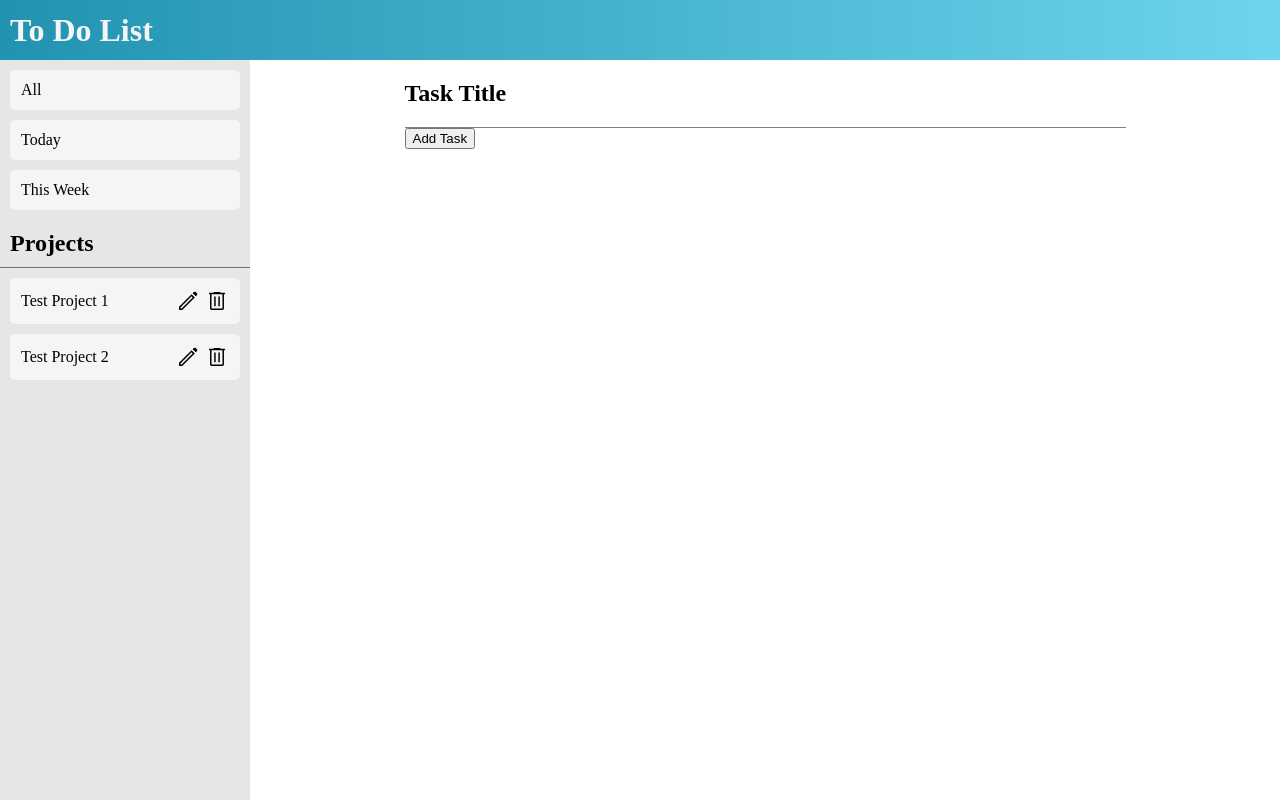
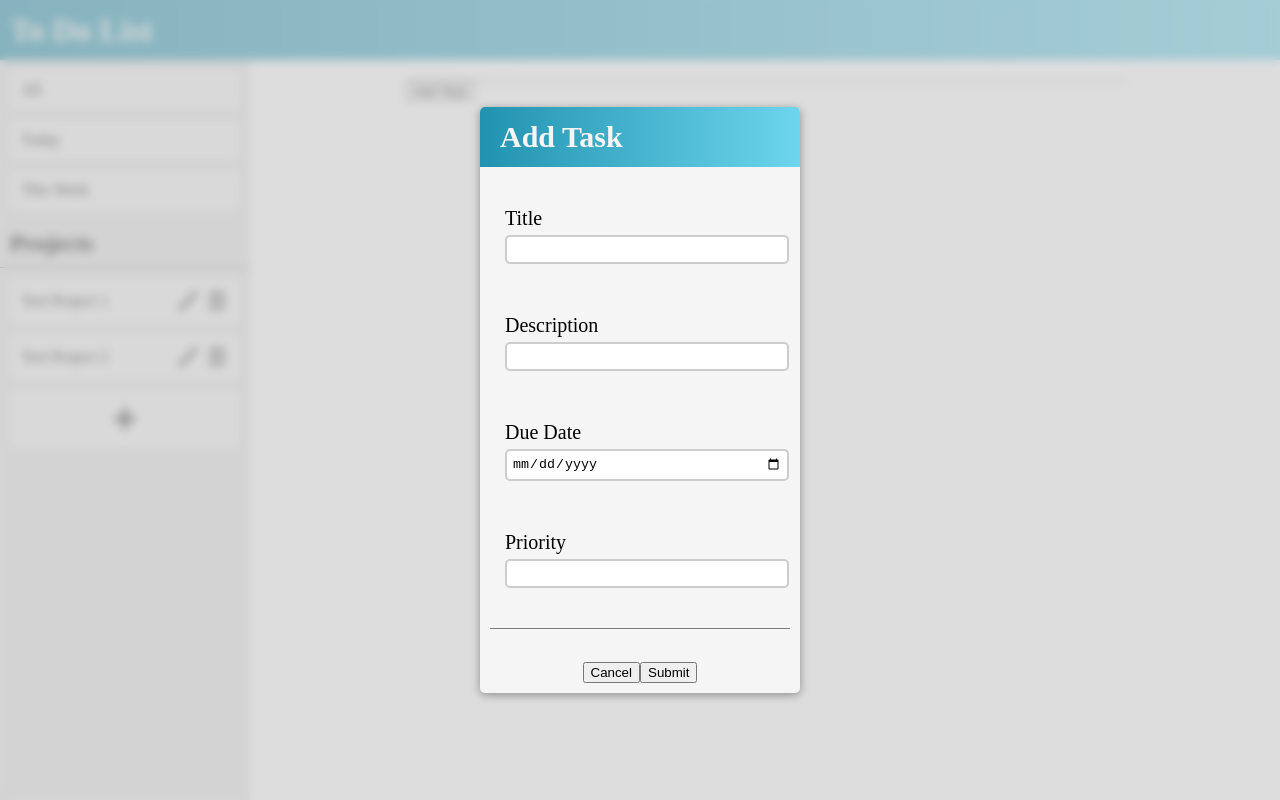
Before and after one commit to Spaceflyy/ToDoList, a website built with webpack: page src/template.html in a window 1280 px wide. Both pictures are taken after a click on the button "Add Task". Built offline with nearby package versions, Linux system fonts and the light colour scheme; what pubsub-js would draw is missing.

Commit message:
Add tasks modal and ability to add task to project Adjust styling of modals

```diff
--- a/src/index.js
+++ b/src/index.js
@@ -21,9 +21,15 @@ const controller = (() => {
 		model.addProject(0, projectTitle);
 	};
 
+	const handleAddTask = (task) => {
+		model.addTask(task);
+	};
+
 	const handleClick = (event) => {
 		const { target } = event;
+
 		if (target.classList.contains("project")) {
+			model.setCurrentProject(target.getAttribute("data-project-id"));
 			viewable.updateTasks(
 				model.getProjectTasks(target.getAttribute("data-project-id"))
 			);
@@ -31,9 +37,16 @@ const controller = (() => {
 
 		if (
 			target.getAttribute("id") === "addProjectBtn" ||
-			target.getAttribute("id") === "closeButton"
+			target.getAttribute("id") === "projCloseButton"
 		) {
-			viewable.showModal();
+			viewable.showModal(".projModalBg");
+		}
+
+		if (
+			target.getAttribute("id") === "addTaskBtn" ||
+			target.getAttribute("id") === "taskCloseButton"
+		) {
+			viewable.showModal(".taskModalBg");
 		}
 
 		if (target.getAttribute("id") === "projDel") {
@@ -45,6 +58,11 @@ const controller = (() => {
 		viewable.updateProjects(data);
 	});
 
+	PubSub.subscribe("tasksUpdated", (msg, data) => {
+		viewable.updateTasks(data);
+	});
+
 	viewable.bindClick(handleClick);
 	viewable.bindTitleSubmit(handleAddProject);
+	viewable.bindTaskSubmit(handleAddTask);
 })(model, view);
--- a/src/model.js
+++ b/src/model.js
@@ -3,6 +3,7 @@
 import PubSub from "pubsub-js";
 
 const model = () => {
+	let currentProject = 0;
 	const projectsList = [
 		{
 			id: 0,
@@ -12,11 +13,7 @@ const model = () => {
 		{
 			id: 1,
 			title: "Test Project 2",
-			taskList: [
-				{ id: 0, title: "Test Task1 ", desc: "Test desc " },
-				{ id: 0, title: "Test Task1 ", desc: "Test desc " },
-				{ id: 0, title: "Test Task1 ", desc: "Test desc " },
-			],
+			taskList: [],
 		},
 	];
 
@@ -28,6 +25,18 @@ const model = () => {
 		return { title, desc, dueDate, priority };
 	};
 
+	const setCurrentProject = (projId) => {
+		const index = projectsList.findIndex((proj) => {
+			return proj.id === Number(projId);
+		});
+
+		currentProject = index;
+	};
+
+	const getCurrentProject = () => {
+		return currentProject;
+	};
+
 	const addProject = (id, title, taskList = []) => {
 		id =
 			projectsList.length > 0 ? projectsList[projectsList.length - 1].id + 1 : 0;
@@ -35,6 +44,12 @@ const model = () => {
 		const newProject = project(id, title, taskList);
 		projectsList.push(newProject);
 		PubSub.publish("ListUpdated", projectsList);
+	};
+
+	const addTask = (freshTask) => {
+		const newTask = task(freshTask[0], freshTask[1], freshTask[2], freshTask[3]);
+		projectsList[currentProject].taskList.push(newTask);
+		PubSub.publish("tasksUpdated", projectsList[currentProject].taskList);
 	};
 
 	const deleteProject = (id) => {
@@ -45,11 +60,6 @@ const model = () => {
 		PubSub.publish("ListUpdated", projectsList);
 	};
 
-	const addTask = (projectId, title, desc, dueDate, priority) => {
-		const newTask = task(title, desc, dueDate, priority);
-		projectsList[projectId].taskList.push(newTask);
-	};
-
 	const getProjectTasks = (projId) => {
 		const index = projectsList.findIndex((proj) => {
 			return proj.id === Number(projId);
@@ -57,7 +67,15 @@ const model = () => {
 		return projectsList[index].taskList;
 	};
 
-	return { projectsList, addProject, getProjectTasks, addTask, deleteProject };
+	return {
+		getCurrentProject,
+		projectsList,
+		addProject,
+		getProjectTasks,
+		addTask,
+		deleteProject,
+		setCurrentProject,
+	};
 };
 
 export default model();
--- a/src/style.css
+++ b/src/style.css
@@ -39,59 +39,71 @@ header {
 	height: 60px;
 }
 
+.projModalBg,
+.taskModalBg {
+	display: none;
+	align-items: center;
+	justify-content: center;
+	height: 100%;
+	width: 100%;
+	position: fixed;
+	background-color: rgba(199, 199, 199, 0.61);
+	backdrop-filter: blur(5px);
+}
 .modal {
-	display: none;
 	z-index: 1;
-	position: fixed;
-	top: 50%;
-	left: 50%;
 	border-radius: 5px;
-	transform: translate(-50%, -50%);
 	background-color: var(--off-white);
 	filter: drop-shadow(0px 2px 5px #0000005b);
-	width: 20%;
-	height: 25%;
+	width: 25%;
+	height: max-content;
 }
-
-.modal header {
+#projectForm,
+#taskForm {
+	font-size: 1.25rem;
+	list-style: none;
+}
+#taskForm ul li header,
+#projectForm ul li header {
 	height: 40px;
+	width: 100%;
 	border-top-left-radius: 5px;
 	border-top-right-radius: 5px;
+	padding: 10px;
 }
-
-form {
-	height: 80%;
-	font-size: 1.25rem;
-	list-style: none;
-	padding: 10px;
-	/* border: red solid; */
+#taskForm ul li,
+#taskForm,
+#taskForm ul,
+#projectForm ul li,
+#projectForm,
+#projectForm ul {
+	height: 100%;
 }
-
-form ul li {
+#taskForm ul li,
+#projectForm ul li {
 	display: flex;
 	flex-direction: column;
-	gap: 20px;
+	gap: 30px;
 	align-items: center;
+	padding: 0px 10px 10px 10px;
 }
-
-label,
-label input {
-	width: 98%;
+#taskForm label,
+#projectForm label {
+	width: 90%;
 }
 
 label input {
-	height: 30px;
+	width: 100%;
+	padding: 5px;
+	margin-top: 5px;
+	border-radius: 5px;
+	border: 2px solid rgba(0, 0, 0, 0.199);
 }
-
 #mainContent {
 	display: flex;
 	flex: 1;
 	overflow: auto;
 }
-/* #tasks,
-#taskList {
-	border: red solid;
-} */
 
 #tasks {
 	display: flex;
@@ -159,6 +171,5 @@ label input {
 @media only screen and (max-width: 600px) {
 	.modal {
 		width: 90%;
-		height: 28%;
 	}
 }
--- a/src/template.html
+++ b/src/template.html
@@ -8,21 +8,43 @@
 	</head>
 	<body>
 		<header><h1>To Do List</h1></header>
+		<div class="projModalBg">
 			<div class="modal">
-			<header><h2>Add Project</h2></header>
-
 				<form id="projectForm">
 					<ul>
 						<li>
-						<label>Title<input required="" type="text" id="titleInput" /></label>
+							<header><h2>Add Project</h2></header>
+							<label>Title<input required type="text" id="titleInput" /></label>
 							<div class="line"></div>
 							<div class="buttonContainer">
-							<button id="closeButton" type="button">Cancel</button
-							><input type="submit" />
+								<button id="projCloseButton" type="button">Cancel</button
+								><input id="projectSubmit" type="submit" />
 							</div>
 						</li>
 					</ul>
 				</form>
+			</div>
+		</div>
+
+		<div class="taskModalBg">
+			<div class="modal">
+				<form id="taskForm">
+					<ul>
+						<li>
+							<header><h2>Add Task</h2></header>
+							<label>Title<input required type="text" id="taskTitleInput" /></label>
+							<label>Description<input type="text" id="descInput" /></label>
+							<label>Due Date<input required type="date" id="dueInput" /></label>
+							<label>Priority<input required type="text" id="priInput" /></label>
+							<div class="line"></div>
+							<div class="buttonContainer">
+								<button id="taskCloseButton" type="button">Cancel</button
+								><input id="taskSubmit" type="submit" />
+							</div>
+						</li>
+					</ul>
+				</form>
+			</div>
 		</div>
 
 		<div id="mainContent">
@@ -38,10 +60,10 @@
 			</div>
 			<div id="tasks">
 				<div id="taskContainer">
-					<h2>Task Title</h2>
+					<h2></h2>
 					<div id="taskList"></div>
 					<div class="line"></div>
-					<button type="button">Add Task</button>
+					<button id="addTaskBtn" type="button">Add Task</button>
 				</div>
 			</div>
 		</div>
--- a/src/view.js
+++ b/src/view.js
@@ -5,11 +5,18 @@ import edt from "./icons/edit.svg";
 
 const view = () => {
 	const root = document.getElementById("sidebar");
-	const form = document.getElementById("projectForm");
+	const projectform = document.getElementById("projectForm");
+	const taskForm = document.getElementById("taskForm");
 	const titleInput = document.getElementById("titleInput");
 	const taskSection = document.getElementById("taskList");
 	const projectList = document.getElementById("projectList");
-	const closeButton = document.getElementById("closeButton");
+	const projCloseButton = document.getElementById("projCloseButton");
+	const taskCloseButton = document.getElementById("taskCloseButton");
+	const addTaskBtn = document.getElementById("addTaskBtn");
+	const taskTitleInput = document.getElementById("taskTitleInput");
+	const taskDescInput = document.getElementById("descInput");
+	const taskDateInput = document.getElementById("dueInput");
+	const taskPriInput = document.getElementById("priInput");
 
 	const createImg = (name, image, idName) => {
 		name = new Image();
@@ -18,22 +25,41 @@ const view = () => {
 		return name;
 	};
 
-	const showModal = () => {
-		const modal = document.querySelector(".modal");
-		modal.style.display === "block"
+	const showModal = (thisModal) => {
+		const modal = document.querySelector(thisModal);
+
+		modal.style.display === "flex"
 			? (modal.style.display = "none")
-			: (modal.style.display = "block");
+			: (modal.style.display = "flex");
 	};
 
 	const getTitleText = () => {
 		return titleInput.value;
 	};
 
+	const getTaskInfo = () => {
+		const task = [
+			taskTitleInput.value,
+			taskDescInput.value,
+			taskDateInput.value,
+			taskPriInput.value,
+		];
+		return task;
+	};
+
 	const bindTitleSubmit = (handler) => {
-		form.addEventListener("submit", (event) => {
+		projectform.addEventListener("submit", (event) => {
 			event.preventDefault();
 			handler(getTitleText());
-			form.reset();
+			projectform.reset();
+		});
+	};
+
+	const bindTaskSubmit = (handler) => {
+		taskForm.addEventListener("submit", (event) => {
+			event.preventDefault();
+			handler(getTaskInfo());
+			// taskForm.reset();
 		});
 	};
 
@@ -41,12 +67,15 @@ const view = () => {
 		while (projectList.firstChild) {
 			projectList.removeChild(projectList.firstChild);
 		}
+		const addProjBtn = document.createElement("li");
+		addProjBtn.setAttribute("id", "addProjectBtn");
+		addProjBtn.textContent = "+";
+
 		if (projects.length === 0) {
-			const empty = document.createElement("li");
-			empty.setAttribute("id", "addProjectBtn");
-
-			empty.textContent = "+";
+			const empty = document.createElement("p");
+			empty.textContent = "There's nothing here! Add a Project!";
 			projectList.append(empty);
+			projectList.append(addProjBtn);
 		} else {
 			projects.forEach((element) => {
 				const proj = document.createElement("li");
@@ -56,6 +85,7 @@ const view = () => {
 				proj.append(createImg("editIcon", edt));
 				proj.append(createImg("delIcon", del, "projDel"));
 				projectList.append(proj);
+				projectList.append(addProjBtn);
 			});
 		}
 	};
@@ -67,8 +97,6 @@ const view = () => {
 		if (tasks.length === 0) {
 			const empty = document.createElement("h1");
 			empty.textContent = "There's nothing here, Create a new task!";
-			// empty.setAttribute("id", "addProjectBtn");
-			// empty.textContent = "+";
 			taskSection.append(empty);
 		} else {
 			tasks.forEach((element) => {
@@ -91,12 +119,27 @@ const view = () => {
 			handler(event);
 		});
 
-		closeButton.addEventListener("click", (event) => {
+		projCloseButton.addEventListener("click", (event) => {
+			handler(event);
+		});
+
+		taskCloseButton.addEventListener("click", (event) => {
+			handler(event);
+		});
+
+		addTaskBtn.addEventListener("click", (event) => {
 			handler(event);
 		});
 	}
 
-	return { showModal, updateTasks, bindClick, bindTitleSubmit, updateProjects };
+	return {
+		showModal,
+		updateTasks,
+		bindClick,
+		bindTitleSubmit,
+		bindTaskSubmit,
+		updateProjects,
+	};
 };
 
 export default view;
```
Also changed, not shown: dist/index.html, dist/main.js. Lines whose indentation alone changed are shown as unchanged.
